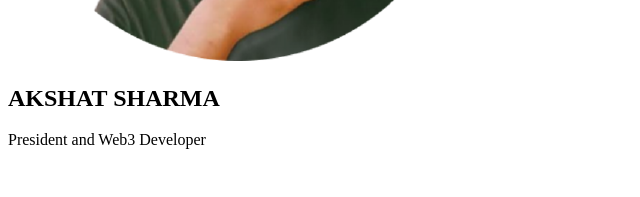
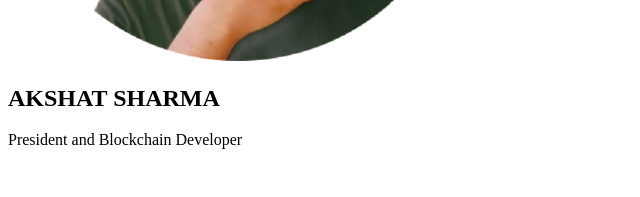
Before and after one commit to FOSS-Community/fosscu.org, a React (Create React App) app: page /team in a window 1280 px wide. Shown: the part 1000-1197 px from the top of the page, without its empty margins (0-640 px from the left). Built offline with nearby package versions, Linux system fonts and the light colour scheme.

Commit message:
🔗 Updated my profile links

```diff
--- a/src/pages/Team.jsx
+++ b/src/pages/Team.jsx
@@ -31,9 +31,9 @@ const Team = () => {
             <div className='w-full shadow-xl flex flex-col p-4 my-4 rounded-lg hover:scale-105 duration-300'>
                 <img className='w-20 mx-auto mt-[-3rem] bg-white profile_pic' src={Akshat_Sharma} alt="/" />
                 <h2 className='text-2xl font-bold text-center py-8 text-white'>AKSHAT SHARMA</h2>
-                <p className='text-center text-1xl font-bold text-white'>President and Web3 Developer</p>
+                <p className='text-center text-1xl font-bold text-white'>President and Blockchain Developer</p>
                 <div className='flex justify-center mx-auto md:w-[50%] my-6 px-6 py-3'>
-                    <a href=""> <FaLink  size={30} color='white'/> </a>
+                    <a href="https://linkfree.eddiehub.io/akshatcoder-hash"> <FaLink  size={30} color='white'/> </a>
                 </div>
             </div>
 
```
